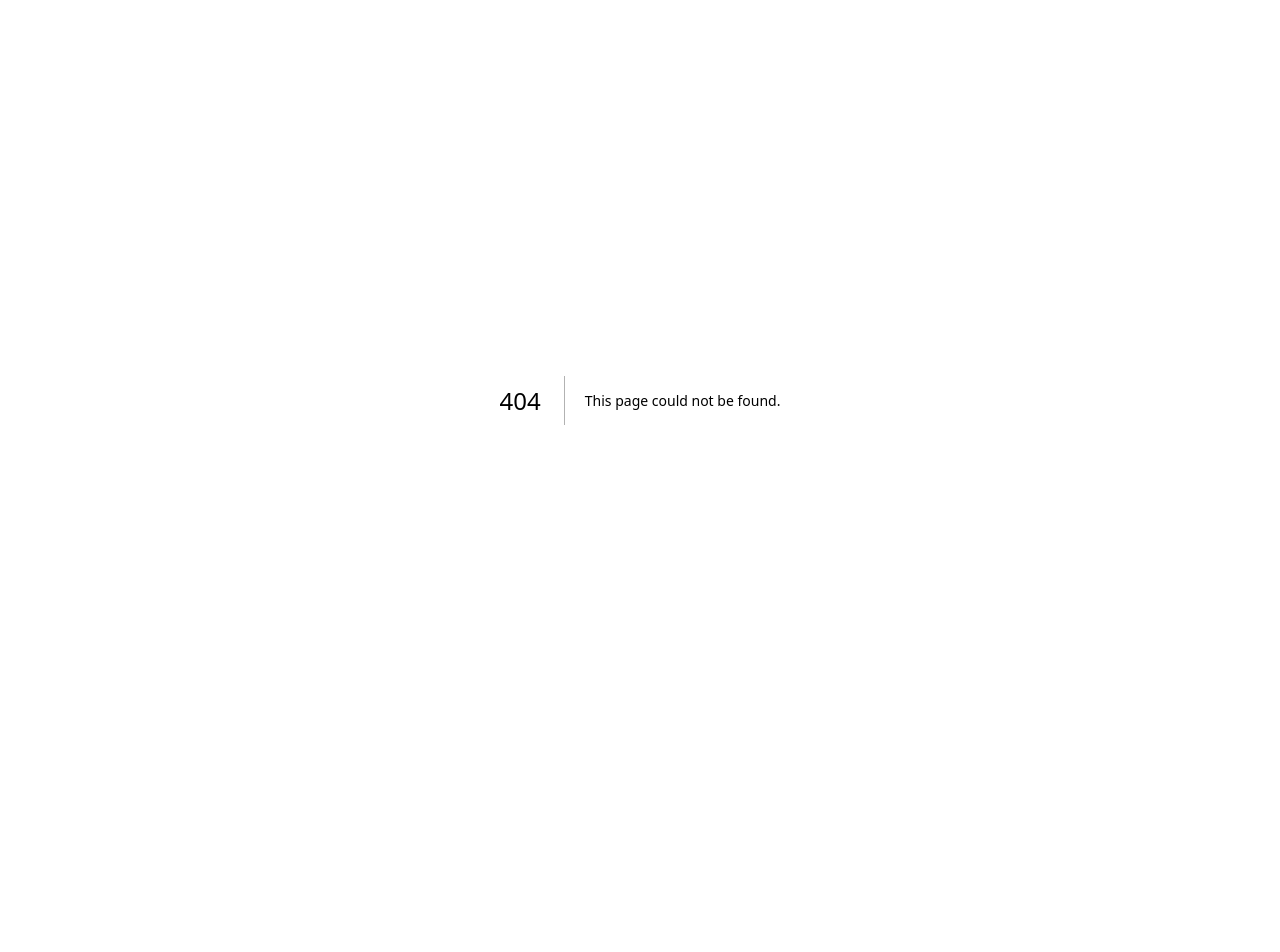
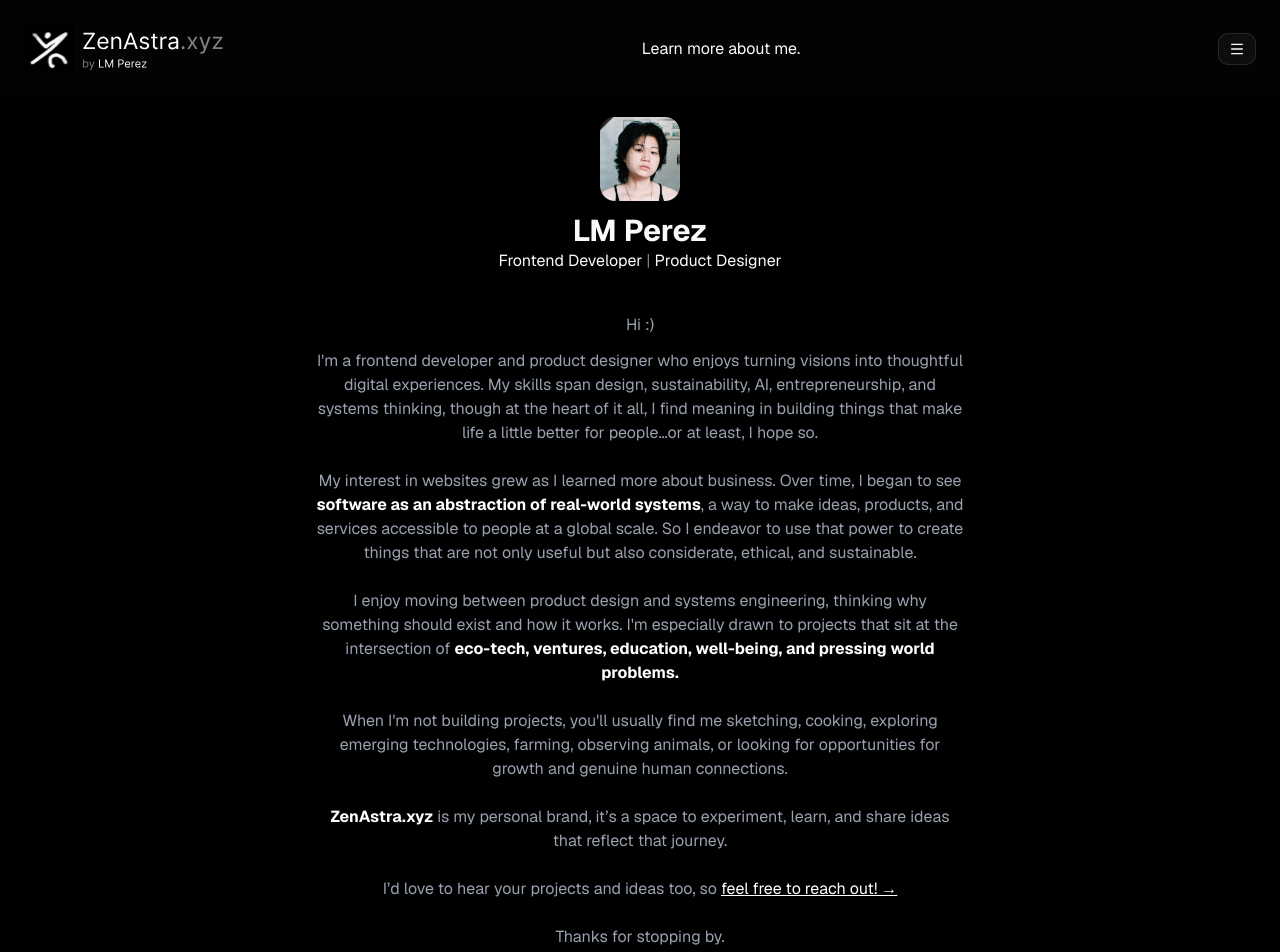
Before and after one commit to lmperez-xyz/zenastra-portfolio, a Next.js app: page /about in a window 1280 px wide. Before the commit this address had no page. Shown: the top 952 px of the page. Before the commit the page ends 800 px from the top, so only its background shows below. Built offline with nearby package versions, Linux system fonts and the light colour scheme.

Commit message:
about page done and added navbar descriptions

```diff
--- /dev/null
+++ b/app/about/page.tsx
@@ -0,0 +1,42 @@
+import Navbar from "@/components/layout/Navbar"
+import Image from "next/image"
+import Link from "next/link"
+
+export default function About() {
+    return (
+        <>
+        <Navbar></Navbar>
+        <div className="flex flex-col flex-1 items-center justify-center bg-zinc-50 font-sans dark:bg-black p-5">
+            <Image src="/img/me.png" alt="LM Perez" width={80} height={80} />
+            <h2 className="text-3xl font-bold mt-3">LM Perez</h2>
+            <h3>Frontend Developer <span className="text-white/50">|</span> Product Designer</h3>
+            <p className="text-md text-gray-700 dark:text-gray-400 max-w-2xl text-center pt-10">
+            Hi :)  </p>
+
+            <p className="text-md text-gray-700 dark:text-gray-400 max-w-2xl text-center p-3">I'm a frontend developer and product designer who enjoys turning visions into thoughtful digital experiences. My skills span design, sustainability, AI, entrepreneurship, and systems thinking, though at the heart of it all, I find meaning in building things that make life a little better for people…or at least, I hope so.
+            </p>
+            <p className="text-md text-gray-700 dark:text-gray-400 max-w-2xl text-center p-3">
+            My interest in websites grew as I learned more about business. Over time, I began to see <b className="text-white"> software as an abstraction of real-world systems</b>, a way to make ideas, products, and services accessible to people at a global scale. So I endeavor to use that power to create things that are not only useful but also considerate, ethical, and sustainable.
+            </p>
+
+            <p className="text-md text-gray-700 dark:text-gray-400 max-w-2xl text-center p-3">
+            I enjoy moving between product design and systems engineering, thinking why something should exist and how it works. I'm especially drawn to projects that sit at the intersection of <b className="text-white">eco-tech, ventures, education, well-being, and pressing world problems.</b>
+            </p>
+
+            <p className="text-md text-gray-700 dark:text-gray-400 max-w-2xl text-center p-3">When I'm not building projects, you'll usually find me sketching, cooking, exploring emerging technologies, farming, observing animals, or looking for opportunities for growth and genuine human connections.</p>
+
+            <p className="text-md text-gray-700 dark:text-gray-400 max-w-2xl text-center p-3">
+            <b className="text-white">ZenAstra.xyz</b> is my personal brand, it’s a space to experiment, learn, and share ideas that reflect that journey.
+            </p>
+
+            <p className="text-md text-gray-700 dark:text-gray-400 max-w-2xl text-center p-3">
+            I’d love to hear your projects and ideas too, so <Link href="/contact"><u className="text-white"> feel free to reach out! →</u></Link>
+            </p>
+
+            <p className="text-md text-gray-700 dark:text-gray-400 max-w-2xl text-center p-3">
+            Thanks for stopping by.
+            </p>
+        </div>
+        </>
+    )
+}
--- /dev/null
+++ b/app/contact/page.tsx
@@ -0,0 +1,15 @@
+import Navbar from "@/components/layout/Navbar"
+
+export default function Contact() {
+    return (
+        <>
+        <Navbar></Navbar>
+        <div className="flex flex-col flex-1 items-center justify-center bg-zinc-50 font-sans dark:bg-black">
+            <h1 className="text-4xl font-bold mb-4">Contact</h1>
+            <p className="text-lg text-gray-700 dark:text-gray-300 max-w-2xl text-center">
+                Feel free to reach out to me via email or social media!
+            </p>
+        </div>
+        </>
+    )
+}
--- /dev/null
+++ b/app/resume/page.tsx
@@ -0,0 +1,15 @@
+import Navbar from "@/components/layout/Navbar"
+
+export default function Resume() {
+    return (
+        <>
+        <Navbar></Navbar>
+        <div className="flex flex-col flex-1 items-center justify-center bg-zinc-50 font-sans dark:bg-black">
+            <h1 className="text-4xl font-bold mb-4">Resume</h1>
+            <p className="text-lg text-gray-700 dark:text-gray-300 max-w-2xl text-center">
+                This is where my resume will go. Stay tuned for updates!
+            </p>
+        </div>
+        </>
+    )
+}
--- a/components/layout/Menubar.tsx
+++ b/components/layout/Menubar.tsx
@@ -29,9 +29,9 @@ export default function SheetDemo() {
         <div className="grid flex-1 auto-rows-min gap-6 px-4">
           <div className="grid gap-3">
             <Link href="/" className="text-lg px-5 py-3 hover:outline rounded">Projects</Link>
-            <Link href="/" className="text-lg px-5 py-3 hover:outline rounded">About</Link>
-            <Link href="/" className="text-lg px-5 py-3 hover:outline rounded">Contact</Link>
-            <Link href="/" className="text-lg px-5 py-3 hover:outline rounded">Resume</Link>
+            <Link href="/about" className="text-lg px-5 py-3 hover:outline rounded">About</Link>
+            <Link href="/contact" className="text-lg px-5 py-3 hover:outline rounded">Contact</Link>
+            <Link href="/resume" className="text-lg px-5 py-3 hover:outline rounded">Resume</Link>
           </div>
           <div className="grid gap-3">
 
--- a/components/layout/Navbar.tsx
+++ b/components/layout/Navbar.tsx
@@ -1,12 +1,16 @@
 import Image from "next/image";
 import Menubar from "@/components/layout/Menubar";
+import Link from "next/link";
+import NavbarDescription from "@/components/layout/NavbarDescription"
 
 
 export default function() {
     return(
         <nav className="flex p-6 items-center justify-between w-full sticky top-0 bg-black/70 backdrop-blur-sm z-20">
-            <Image src="/img/zenastra-logo.svg" alt="ZenAstra Logo" width={200} height={100} />
-                    <p className="mx-6 text-xs sm:mx-4 sm:text-sm md:mx-0 md:text-base">"Let's build a brand & product that aims to solve these problems…"</p>
+            <Link href="/">
+                <Image src="/img/zenastra-logo.svg" alt="ZenAstra Logo" width={200} height={100} />
+            </Link>
+            <NavbarDescription></NavbarDescription>
             <Menubar />
         </nav>
     )
--- /dev/null
+++ b/components/layout/NavbarDescription.tsx
@@ -0,0 +1,20 @@
+"use client";
+
+import { usePathname } from "next/navigation";
+
+export default function NavbarDescription() {
+  const pathname = usePathname();
+
+  const descriptions: Record<string, string> = {
+    "/": "Let's build a brand & product that aims to solve these problems…",
+    "/about": "Learn more about me.",
+    "/resume": "Explore my projects.",
+    "/contact": "Get in touch with me.",
+  };
+
+  return (
+    <p className="mx-6 text-xs sm:mx-4 sm:text-sm md:mx-0 md:text-base">
+      {descriptions[pathname] || "Welcome!"}
+    </p>
+  );
+}
--- /dev/null
+++ b/components/ui/input.tsx
@@ -0,0 +1,19 @@
+import * as React from "react"
+
+import { cn } from "@/lib/utils"
+
+function Input({ className, type, ...props }: React.ComponentProps<"input">) {
+  return (
+    <input
+      type={type}
+      data-slot="input"
+      className={cn(
+        "h-8 w-full min-w-0 rounded-lg border border-input bg-transparent px-2.5 py-1 text-base transition-colors outline-none file:inline-flex file:h-6 file:border-0 file:bg-transparent file:text-sm file:font-medium file:text-foreground placeholder:text-muted-foreground focus-visible:border-ring focus-visible:ring-3 focus-visible:ring-ring/50 disabled:pointer-events-none disabled:cursor-not-allowed disabled:bg-input/50 disabled:opacity-50 aria-invalid:border-destructive aria-invalid:ring-3 aria-invalid:ring-destructive/20 md:text-sm dark:bg-input/30 dark:disabled:bg-input/80 dark:aria-invalid:border-destructive/50 dark:aria-invalid:ring-destructive/40",
+        className
+      )}
+      {...props}
+    />
+  )
+}
+
+export { Input }
```
Also changed, not shown: public/img/me.png (added).
